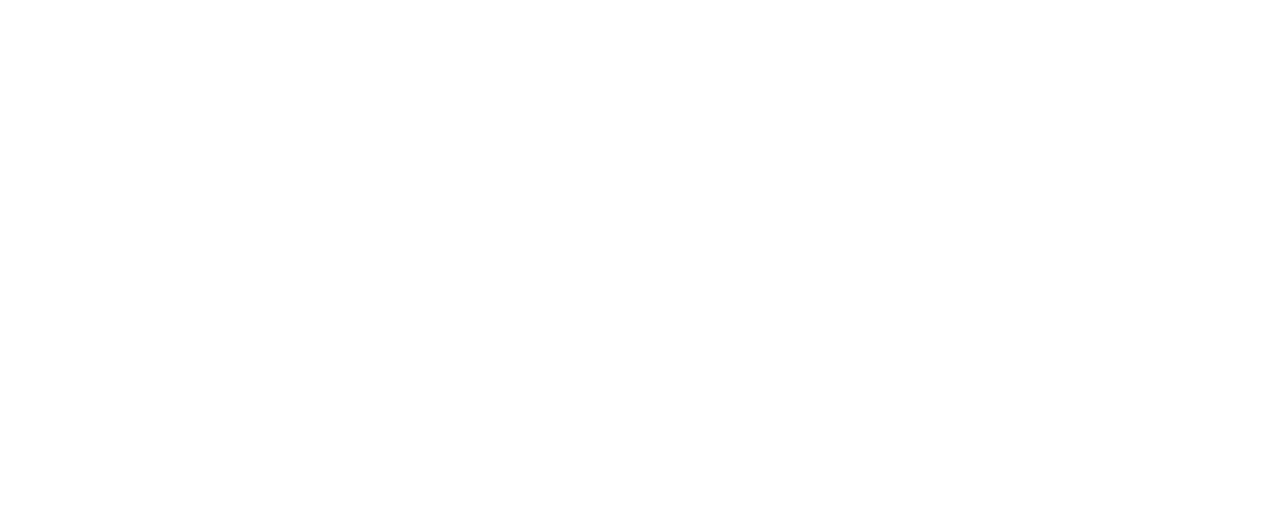
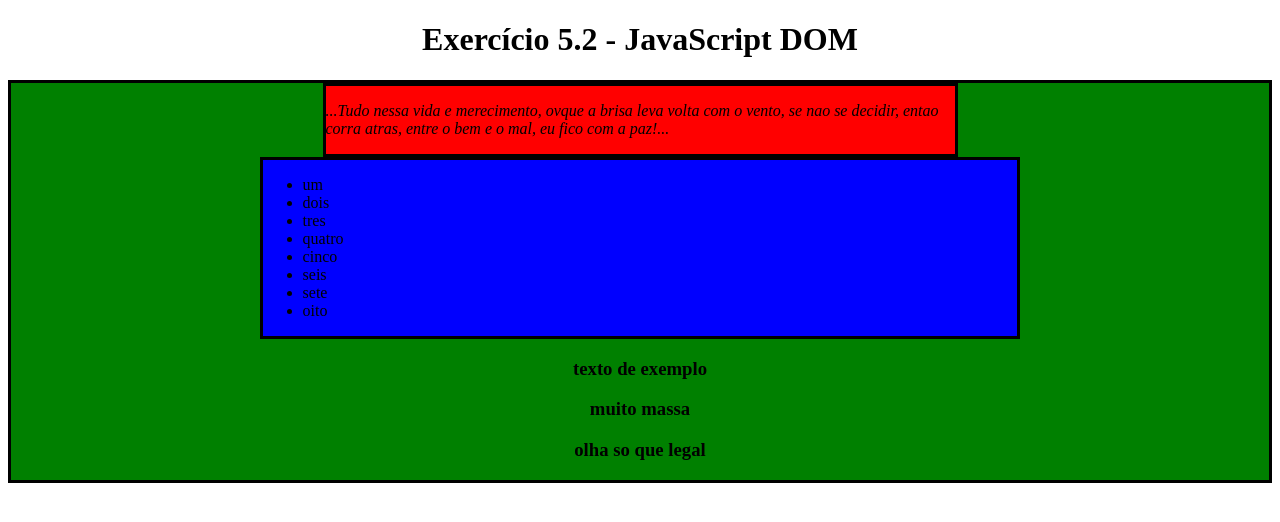
Before and after one commit to LughWalle/javascript, a website: page 5_2/exercicio2.html in a window 1280 px wide. Drawn offline with Linux system fonts and the light colour scheme.

Commit message:
exercicio 2 completo

```diff
--- a/5_2/exercicio2.html
+++ b/5_2/exercicio2.html
@@ -1,12 +1,132 @@
-<script>
+<!DOCTYPE html>
+<html>
 
-  // Adicione a classe title na tag h1 criada;
-  // Adicione a classe description nas 3 tags h3 criadas;
-  // Remova o div criado no passo 5 (aquele que possui a classe left-content). Utilize a função .removeChild();
-  // Centralize o div criado no passo 6 (aquele que possui a classe right-content). Dica: para centralizar, basta
-  // configurar o margin-right: auto do div;
-  // Troque a cor de fundo do elemento pai da div criada no passo 3 (aquela que possui a classe center-content) para a cor
-  // verde;
-  // Remova os dois últimos elementos (nove e dez) da lista criada no passo 8.
+  <head>
+    <meta charset="UTF-8" />
+    <meta name="viewport" content="width=device-width" />
+    <title>Exercício 5.2</title>
+    <style>
+      div {
+        border-color: black;
+        border-style: solid;
+      }
 
-</script>
+      .title {
+        text-align: center;
+      }
+
+      .main-content {
+        background-color: yellow;
+      }
+
+      .main-content .center-content {
+        background-color: red;
+        width: 50%;
+        margin-left: auto;
+        margin-right: auto;
+      }
+
+      .main-content .center-content p {
+        font-style: italic;
+      }
+
+      .main-content .left-content {
+        background-color: green;
+        width: 60%;
+        margin-left: 0;
+        margin-right: auto;
+      }
+
+      .main-content .left-content .small-image {
+        display: block;
+        margin-left: auto;
+        margin-right: auto;
+        border-radius: 100%;
+      }
+
+      .main-content .right-content {
+        background-color: blue;
+        width: 60%;
+        margin-left: auto;
+        margin-right: 0;
+      }
+
+      .main-content .description {
+        text-align: center;
+      }
+    </style>
+  </head>
+
+  <body>
+    <script>
+      // COLOQUE SEU CÓDIGO AQUI
+      let docBody = document.body;
+      //1 Adicione a tag h1 com o texto Exercício 5.2 - JavaScript DOM como filho da tag body;
+      let createTitle = document.createElement("h1");
+      createTitle.innerHTML = "Exercício 5.2 - JavaScript DOM";
+      docBody.appendChild(createTitle);
+      //2 Adicione a tag div com a classe main - content como filho da tag body;
+      let createDiv = document.createElement("div");
+      createDiv.className = "main-content";
+      docBody.appendChild(createDiv);
+      //3 Adicione a tag div com a classe center - content como filho da tag div criada no passo 2;
+      let createFirstChildDiv = document.createElement("div");
+      createFirstChildDiv.className = "center-content";
+      docBody.children[2].appendChild(createFirstChildDiv);
+      //4 Adicione a tag p como filho do div criado no passo 3 e coloque algum texto;
+      let createP = document.createElement("p");
+      createP.innerHTML = "...Tudo nessa vida e merecimento, ovque a brisa leva volta com o vento, se nao se decidir, entao corra atras, entre o bem e o mal, eu fico com a paz!...";
+      docBody.children[2].firstElementChild.appendChild(createP);
+      //5 Adicione a tag div com a classe left - content como filho da tag div criada no passo 2;
+      let createSecondChildDiv = document.createElement("div");
+      createSecondChildDiv.className = "left-content";
+      docBody.children[2].appendChild(createSecondChildDiv);
+      //6 Adicione a tag div com a classe right - content como filho da tag div criada no passo 2;
+      let createThirdChildDiv = document.createElement("div");
+      createThirdChildDiv.className = "right-content";
+      docBody.children[2].appendChild(createThirdChildDiv);
+      //7 Adicione uma imagem com src configurado para o valor https://picsum.photos/200 e classe small-image. Esse elemento deve ser filho do div criado no passo 5;
+      let createImg = document.createElement("img");
+      createImg.src = "https://picsum.photos/200";
+      createImg.className = "small-image";
+      docBody.children[2].children[1].appendChild(createImg);
+      //8 Adicione uma lista não ordenada com os valores de 1 a 10 por extenso, ou seja, um, dois, três, ...como valores da lista.Essa lista deve ser filha do div criado no passo 6;
+      arr = ['um', 'dois', 'tres', 'quatro', 'cinco', 'seis', 'sete', 'oito', 'nove', 'dez'];
+      let createList = document.createElement("ul");
+      docBody.children[2].children[2].appendChild(createList);
+      for (const i in arr) {
+        let itens = arr[i];
+        let createItemList = document.createElement('li');
+        createItemList.innerHTML = itens;
+        docBody.children[2].children[2].children[0].appendChild(createItemList);
+      }
+      //9 Adicione 3 tags h3, todas sendo filhas do div criado no passo 2.
+      let createH3;
+      let array = ['texto de exemplo', 'muito massa', 'olha so que legal'];
+      for (const i in array) {
+        createH3 = document.createElement("h3");
+        createH3.innerHTML = array[i];
+        createH3.className = "description";
+        docBody.children[2].appendChild(createH3);
+      }
+      //10 Adicione a classe title na tag h1 criada;
+      docBody.children[1].className = "title";
+      //11 Adicione a classe description nas 3 tags h3 criadas;
+      // feito no 9
+      //12 Remova o div criado no passo 5 (aquele que possui a classe left-content). Utilize a função .removeChild();
+      docBody.children[2].removeChild(docBody.children[2].children[1]);
+      //13 Centralize o div criado no passo 6 (aquele que possui a classe right-content). Dica: para centralizar, basta configurar o margin-right: auto do div;
+      let divStep6 = document.getElementsByClassName("right-content")[0];
+      divStep6.style.marginRight = "auto";
+      //14 Troque a cor de fundo do elemento pai da div criada no passo 3 (aquela que possui a classe center-content) para a cor verde;
+      docBody.children[2].style.backgroundColor = "green";
+      //15 Remova os dois últimos elementos (nove e dez) da lista criada no passo 8.
+
+        let getItemNine = document.getElementsByTagName("li")[9];
+        docBody.children[2].children[1].firstElementChild.removeChild(getItemNine);
+        let getItemEigth = document.getElementsByTagName("li")[8];
+        docBody.children[2].children[1].firstElementChild.removeChild(getItemEigth);
+    </script>
+  </body>
+
+</html>
```
